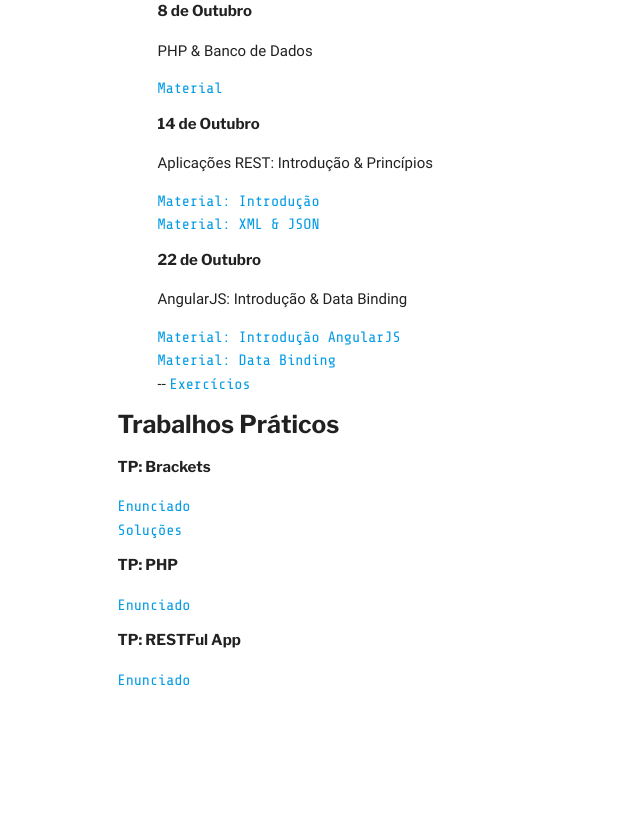
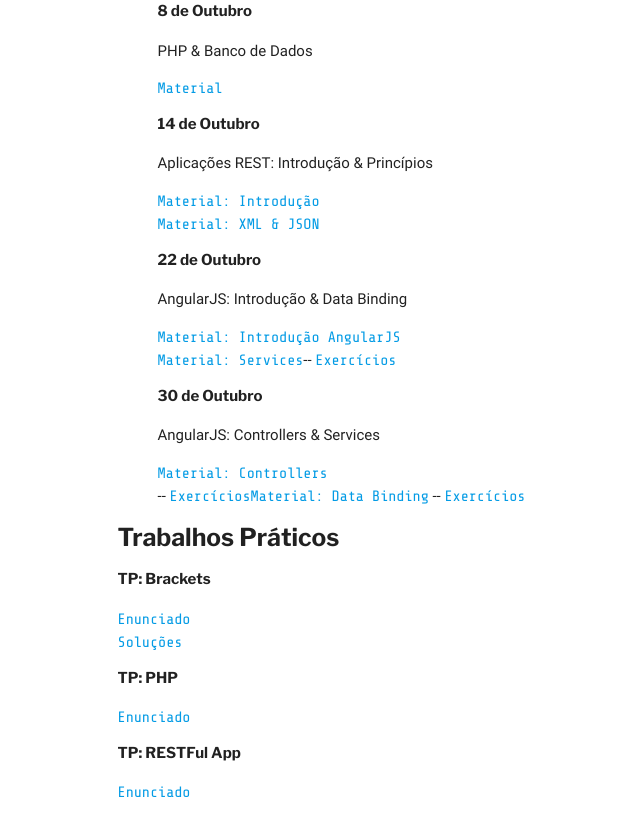
Before and after one commit to COLTEC-DAW/coltec-daw.github.io, a Jekyll site: the page built from classes.html, in a window 1280 px wide and 900 px high, scrolled down 3676 px. Shown: the top 836 px of the window, without its empty margins (151-791 px from the left). Built offline with Jekyll 4.4.1, drawn with Linux system fonts in a browser that asks for light colours; some web fonts are replaced; before the commit the page ends 4463 px from its top, so only the background shows below that.

Commit message:
AngularJS Controllers & Services

```diff
--- a/classes.html
+++ b/classes.html
@@ -211,9 +211,16 @@ layout: default
         <p>AngularJS: Introdução &amp; Data Binding</p>
         <ul>
             <li><a href="https://coltec-daw.github.io/Aula-12-Aplicacoes-REST/AngularJS/01_angular-intro.pdf">Material: Introdução AngularJS</a></li>
-            <li><a href="https://coltec-daw.github.io/Aula-12-Aplicacoes-REST/AngularJS/02_angular-data-binding.pdf">Material: Data Binding</a></li> -- <a href="https://github.com/COLTEC-DAW/E11-AngularJS/blob/master/angular-data-binding/README.md">Exercícios</a>
+            <li><a href="https://coltec-daw.github.io/Aula-12-Aplicacoes-REST/AngularJS/02_angular-data-binding.pdf">Material: Services</a>-- <a href="https://github.com/COLTEC-DAW/E11-AngularJS/blob/master/angular-data-binding/README.md">Exercícios</a></li>
         </ul>
-
+    </dd>
+    <dd>
+        <h6>30 de Outubro</h6>
+        <p>AngularJS: Controllers &amp; Services</p>
+        <ul>
+            <li><a href="https://coltec-daw.github.io/Aula-12-Aplicacoes-REST/AngularJS/03_angular-controllers.pdf">Material: Controllers</a></li>
+            <li> -- <a href="https://github.com/COLTEC-DAW/E11-AngularJS/blob/master/angular-controllers/README.md">Exercícios</a><a href="https://coltec-daw.github.io/Aula-12-Aplicacoes-REST/AngularJS/04_angular-services.pdf">Material: Data Binding</a> -- <a href="https://github.com/COLTEC-DAW/E11-AngularJS/blob/master/angular-services/README.md">Exercícios</a></li>
+        </ul>
     </dd>
 </dl>
 
```
